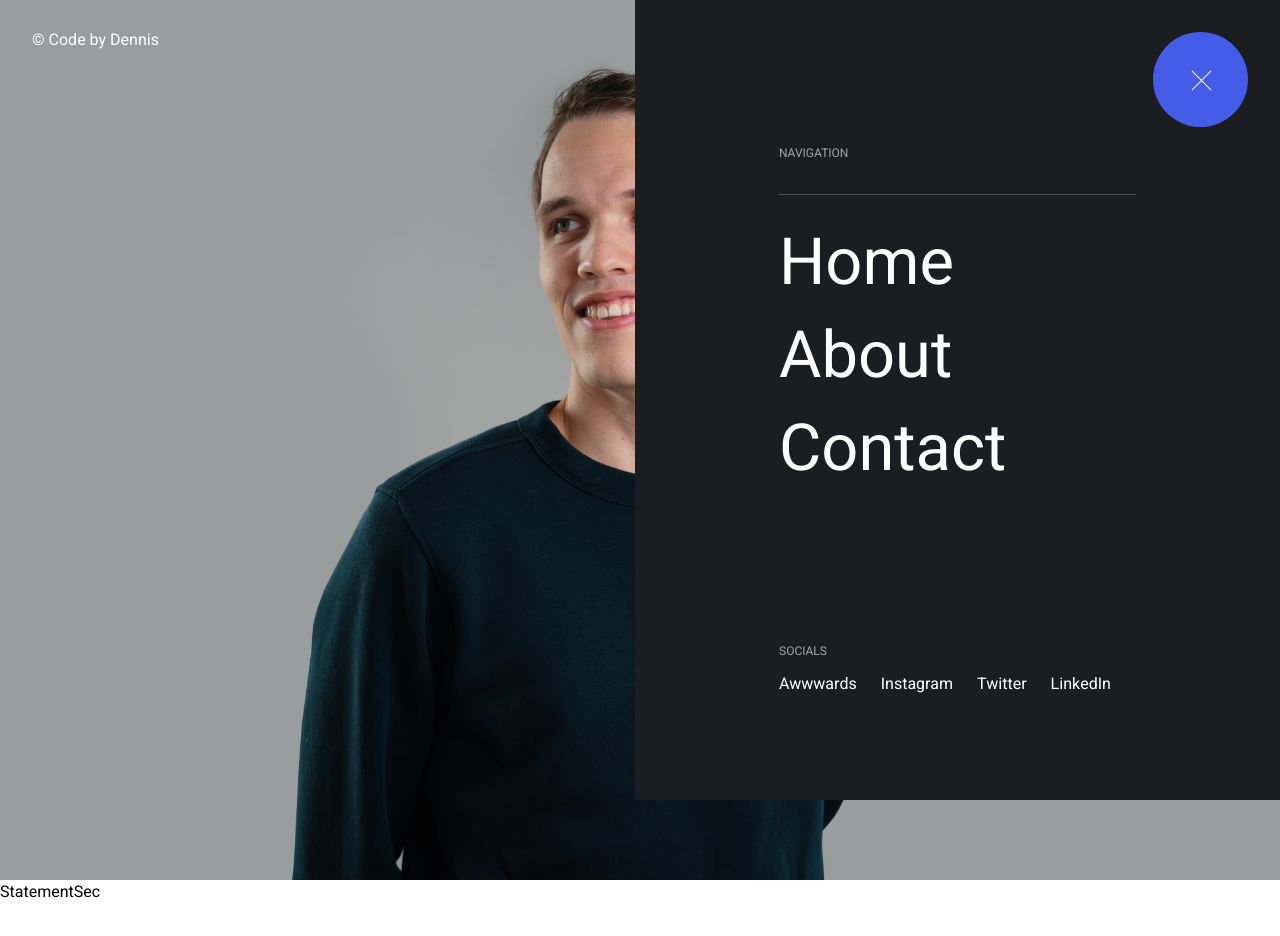
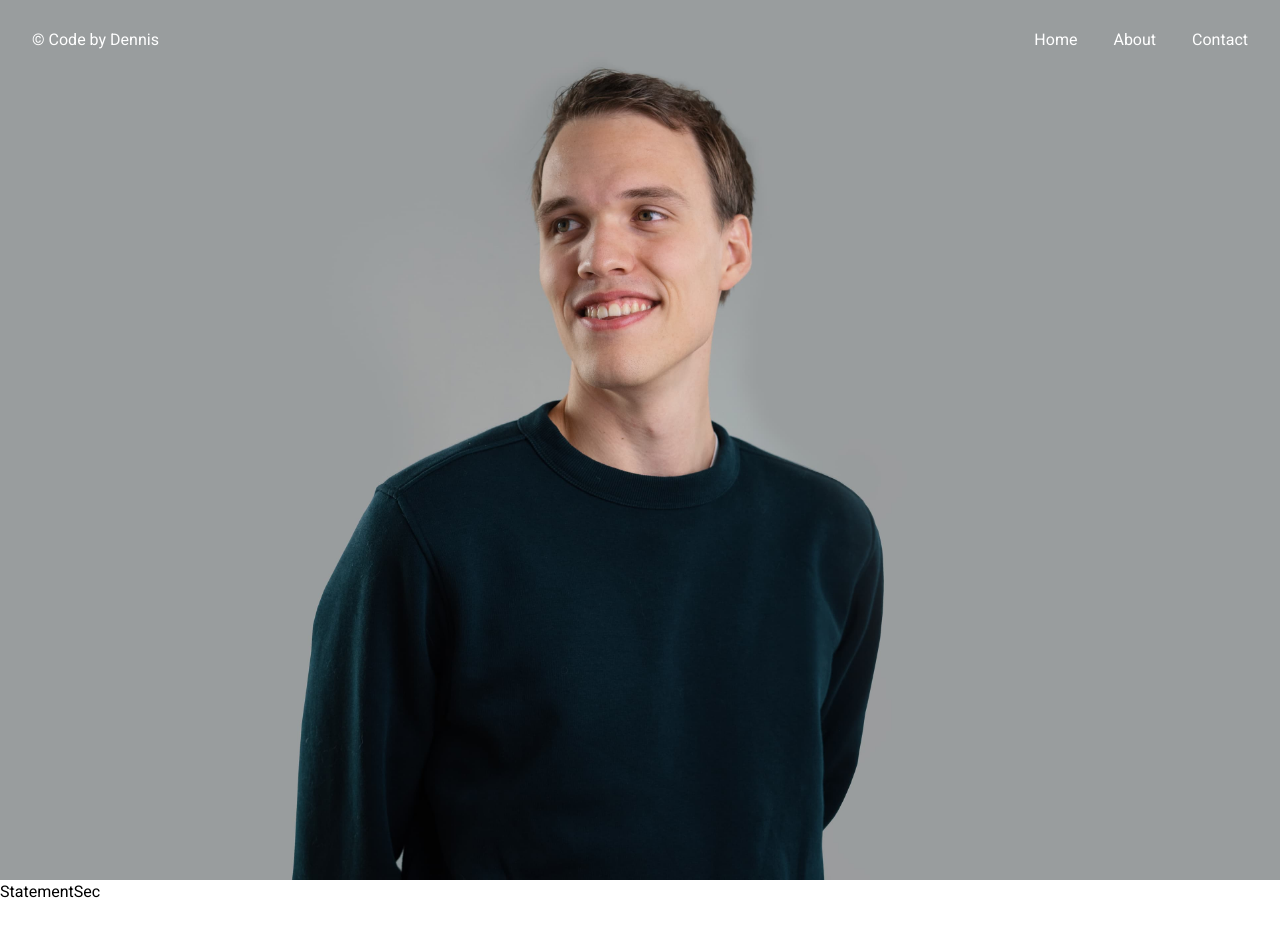
Before and after one commit to dejanheroxd/portfolio-dsn-v2, a React (Vite) app: page / in a window 1280 px wide. Shown: the top 936 px of the page. Built offline with nearby package versions, Linux system fonts and the light colour scheme.

Commit message:
fixed mobile scroll bug

```diff
--- a/src/components/navbar/Navbar.jsx
+++ b/src/components/navbar/Navbar.jsx
@@ -7,25 +7,25 @@ export default function Navbar() {
   const [isNavActive, setIsNavActive] = useState(false);
   console.log(isNavActive);
 
-  useEffect(() => {
-    const isLargeScreen = window.matchMedia("(min-width: 640px");
+  // useEffect(() => {
+  //   const isLargeScreen = window.matchMedia("(min-width: 640px");
 
-    const handleResize = () => {
-      if (isLargeScreen.matches) {
-        activateNav();
-      } else {
-        deactivateNav();
-      }
-    };
+  //   const handleResize = () => {
+  //     if (isLargeScreen.matches) {
+  //       activateNav();
+  //     } else {
+  //       deactivateNav();
+  //     }
+  //   };
 
-    handleResize();
+  //   handleResize();
 
-    isLargeScreen.addEventListener("change", handleResize);
+  //   isLargeScreen.addEventListener("change", handleResize);
 
-    return () => {
-      isLargeScreen.removeEventListener("change", handleResize);
-    };
-  }, []);
+  //   return () => {
+  //     isLargeScreen.removeEventListener("change", handleResize);
+  //   };
+  // }, []);
 
   function activateNav() {
     setIsNavActive(true);
--- a/src/index.css
+++ b/src/index.css
@@ -3,8 +3,18 @@
 @tailwind utilities;
 
 body {
-  overflow: hidden;
+  scrollbar-width: none;
+  scrollbar-color: transparent transparent; /* Firefox */
   font-family: "Heebo", sans-serif;
+}
+
+/* Webkit (Safari and Chrome) scrollbar */
+body::-webkit-scrollbar {
+  width: 0px;
+}
+
+body::-webkit-scrollbar-thumb {
+  background: transparent; /* This will make the scrollbar thumb invisible */
 }
 
 .btn-active1 {
```
